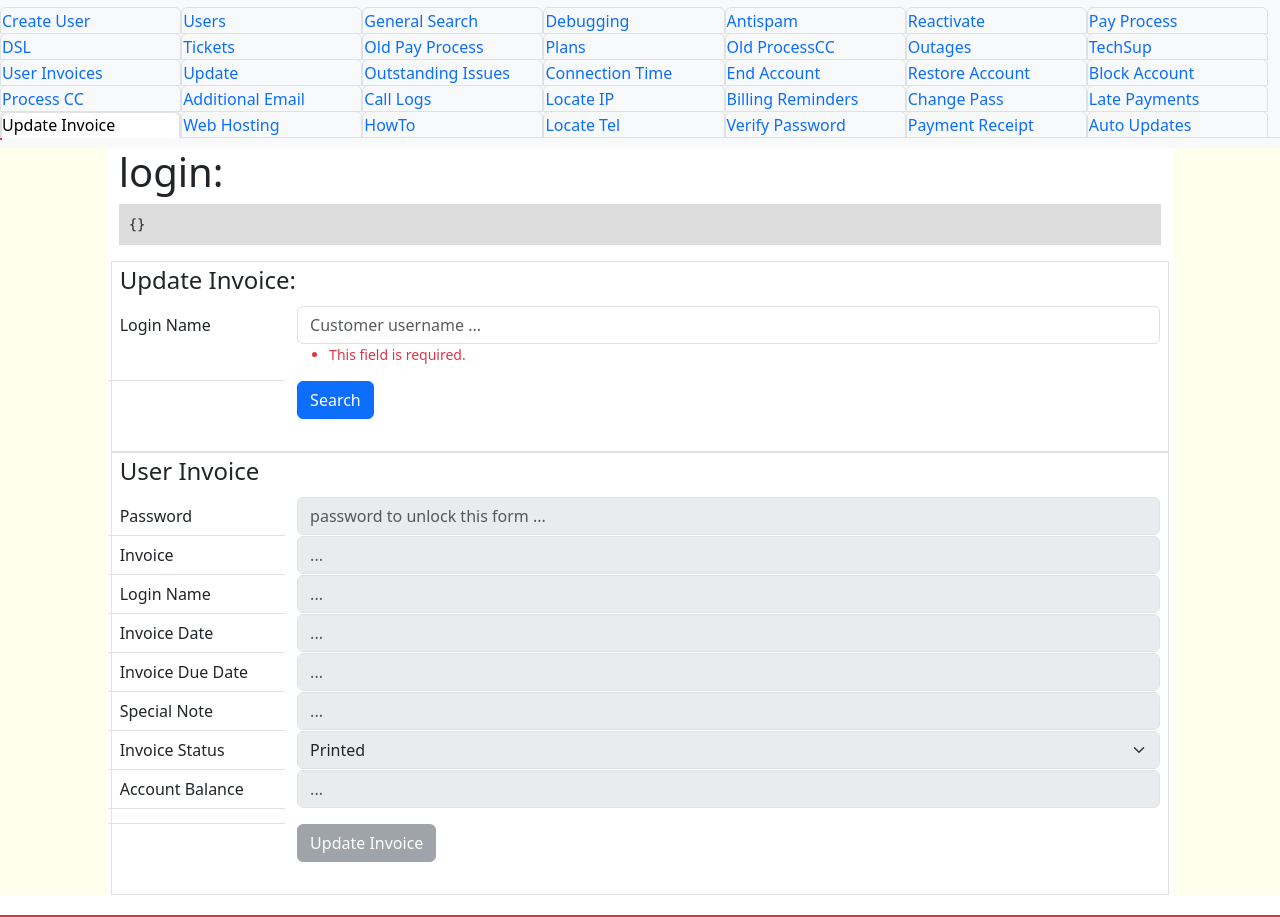
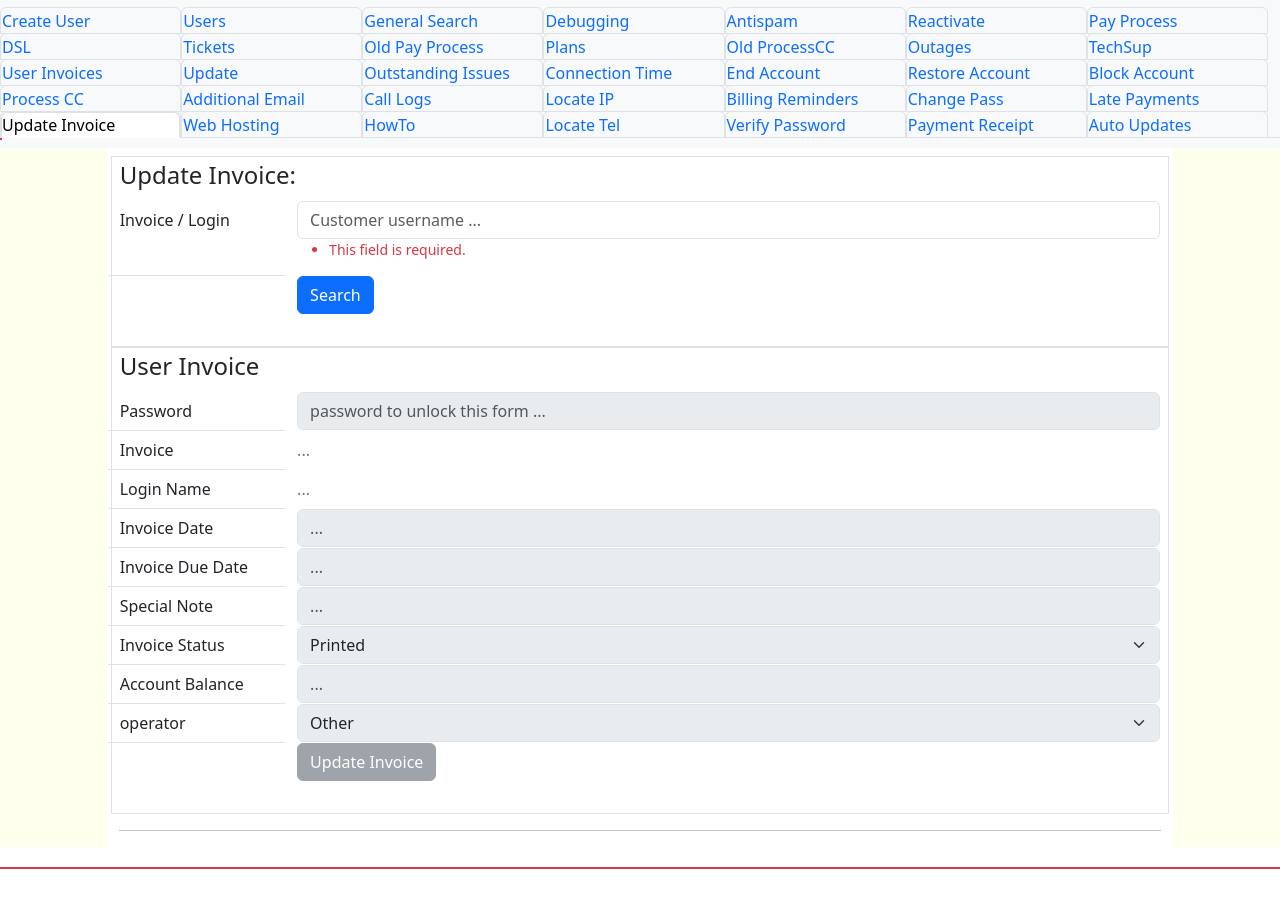
Before and after one commit to diktala/django-internaltools, a Django app: page /updateinvoice/ in a window 1280 px wide. Shown: the part 25-942 px from the top of the page. After the commit the page ends 894 px from the top, so only its background shows below. Run offline with Django 3.2, Linux system fonts and the light colour scheme; some libraries are stand-ins or nearby versions.

Commit message:
updateinvoice in transit3

```diff
--- a/internaltools/updateinvoice/templates/updateinvoice/sample.html
+++ b/internaltools/updateinvoice/templates/updateinvoice/sample.html
@@ -16,8 +16,7 @@
         {% endif %}
         {# formUserDetail.errors.items #}
         {# formUserDetail.errors.as_data #}
-	<h1>{{ debugMessage }}</h1>
-	<pre>{{ invoiceDetailDict|pprint }}</pre>
+        <h1>{{ debugMessage }}</h1>
         <!-- form search users -->
         <form id="SearchLoginForm" action="" novalidate="" method="GET">
             <div class="row g-3">
@@ -55,9 +54,7 @@
                     <!-- start div row -->
                     <div class="row mb-3">
                         <label for="{{ formInvoice.passe.id_for_label }}"
-                               class="border-bottom col-sm-2 col-form-label">
-                            {{ formInvoice.passe.label }}
-                        </label>
+                               class="border-bottom col-sm-2 col-form-label">{{ formInvoice.passe.label }}</label>
                         <div class="col-sm-10">
                             {{ formInvoice.passe }}<small class="form-text text-danger">{{ formInvoice.passe.errors }}</small>
                         </div>
@@ -69,9 +66,7 @@
                             {{ formInvoice.invoiceNumber }}<small class="form-text text-danger">{{ formInvoice.invoiceNumber.errors }}</small>
                         </div>
                         <label for="{{ formInvoice.loginName.id_for_label }}"
-                               class="border-bottom col-sm-2 col-form-label">
-                            {{ formInvoice.loginName.label }}
-                        </label>
+                               class="border-bottom col-sm-2 col-form-label">{{ formInvoice.loginName.label }}</label>
                         <div class="col-sm-10">
                             {{ formInvoice.loginName }}<small class="form-text text-danger">{{ formInvoice.loginName.errors }}</small>
                         </div>
@@ -83,9 +78,7 @@
                             {{ formInvoice.invoiceDate }}<small class="form-text text-danger">{{ formInvoice.invoiceDate.errors }}</small>
                         </div>
                         <label for="{{ formInvoice.dueDate.id_for_label }}"
-                               class="border-bottom col-sm-2 col-form-label">
-                            {{ formInvoice.dueDate.label }}
-                        </label>
+                               class="border-bottom col-sm-2 col-form-label">{{ formInvoice.dueDate.label }}</label>
                         <div class="col-sm-10">
                             {{ formInvoice.dueDate }}<small class="form-text text-danger">{{ formInvoice.dueDate.errors }}</small>
                         </div>
@@ -110,17 +103,15 @@
                         <div class="col-sm-10">
                             {{ formInvoice.accountBalance }}<small class="form-text text-danger">{{ formInvoice.accountBalance.errors }}</small>
                         </div>
-                        <label for="{{ formInvoice.operators.id_for_label }}"
-                               class="border-bottom col-sm-2 col-form-label">
-                            {{ formInvoice.operators.label }}
-                        </label>
+                        <label for="{{ formInvoice.operator.id_for_label }}"
+                               class="border-bottom col-sm-2 col-form-label">{{ formInvoice.operator.label }}</label>
                         <div class="col-sm-10">
-                            {{ formInvoice.operators }}<small class="form-text text-danger">{{ formInvoice.operators.errors }}</small>
+                            {{ formInvoice.operator }}<small class="form-text text-danger">{{ formInvoice.operator.errors }}</small>
                         </div>
                         <div class="col-sm-2"></div>
                         <div class="col-sm-10">
                             <button type="submit"
-                                    name="updateInvoice"
+                                    name="updateInvoiceBTN"
                                     value="1"
                                     accesskey="i"
                                     title="alt-I / ctrl-alt-I"
@@ -132,4 +123,65 @@
             </div>
         </form>
         <!-- end form update invoice -->
+        <!-- form invoice items -->
+        {% for eachItem in list_of_items %}
+            <form id="FormItems-{{ eachItem.itemLine.value }}"
+                  action=""
+                  novalidate=""
+                  method="POST">
+                {% csrf_token %}
+                {% for hidden in eachItem.hidden_fields %}{{ hidden }}{% endfor %}
+                <button disabled style="display:none;">
+                    <!-- this hidden button to disable submit on Enter key -->
+                </button>
+                <div class="row g-3">
+                    <fieldset class="form-group border" {{ isDisabled }}>
+                        <!-- start div row -->
+                        <div class="row mt-1 mb-1">
+                            {{ eachItem.passe.as_hidden }}
+                            {{ eachItem.invoiceNumber.as_hidden }}
+                            {{ eachItem.loginName.as_hidden }}
+                            {{ eachItem.invoiceDate.as_hidden }}
+                            {{ eachItem.dueDate.as_hidden }}
+                            {{ eachItem.specialNote.as_hidden }}
+                            {{ eachItem.invoiceStatus.as_hidden }}
+                            {{ eachItem.accountBalance.as_hidden }}
+                            <div class="col-sm-1">
+                                {{ eachItem.itemLine }}<small class="form-text text-danger">{{ eachItem.itemLine.errors }}</small>
+                            </div>
+                            <div class="col-sm-4">
+                                {{ eachItem.itemCode }}<small class="form-text text-danger">{{ eachItem.itemCode.errors }}</small>
+                            </div>
+                            <div class="col-sm-2">
+                                {{ eachItem.quantity }}<small class="form-text text-danger">{{ eachItem.quantity.errors }}</small>
+                            </div>
+                            <div class="col-sm-3">
+                                {{ eachItem.lineNote }}<small class="form-text text-danger">{{ eachItem.lineNote.errors }}</small>
+                            </div>
+                            <div class="col-sm-2">
+                                <button type="submit"
+                                        name="updateItemBTN"
+                                        value="1"
+                                        accesskey="l"
+                                        title="alt-L / ctrl-alt-L"
+                                        class="btn btn-secondary">Update</button>
+                            </div>
+                        </div>
+                        <!-- end div row -->
+                    </fieldset>
+                </div>
+            </form>
+        {% endfor %}
+        <!-- end form invoice items -->
+        <!-- start list of invoices -->
+        <hr />
+        <div class="container-fluid">
+            <div class="list-unstyled row">
+                {% for eachInvoice in list_of_all_invoices %}
+                    <a href="?loginName={{ eachInvoice.PrevInvoiceNumber }}"
+                       class="border list-item col-lg-2">{{ eachInvoice.PrevInvoiceDate }}</a>
+                {% endfor %}
+            </div>
+        </div>
+        <!-- end list of invoices -->
     {% endblock %}
--- a/internaltools/updateinvoice/views.py
+++ b/internaltools/updateinvoice/views.py
@@ -13,7 +13,7 @@ import commons
 
 class FormSearchLogin(forms.Form):
     loginName = forms.CharField(
-        label="Login Name",
+        label="Invoice / Login",
         widget=forms.TextInput(
             attrs={
                 "placeholder": "Customer username ...",
@@ -41,7 +41,7 @@ class FormInvoice(forms.Form):
                 "class": "form-control",
             }
         ),
-        required=True,
+        required=False,
         min_length=1,
         max_length=20,
         validators=[
@@ -56,7 +56,8 @@ class FormInvoice(forms.Form):
         widget=forms.TextInput(
             attrs={
                 "placeholder": "...",
-                "class": "form-control",
+                "class": "form-control-plaintext",
+                "readonly": "readonly",
             }
         ),
         required=True,
@@ -74,7 +75,8 @@ class FormInvoice(forms.Form):
         widget=forms.TextInput(
             attrs={
                 "placeholder": "...",
-                "class": "form-control",
+                "class": "form-control-plaintext",
+                "readonly": "readonly",
             }
         ),
         required=True,
@@ -141,7 +143,7 @@ class FormInvoice(forms.Form):
             )
         ],
     )
-    CHOICES = ["Printed","Reported","Paid","Canceled"]
+    CHOICES = ["Printed", "Reported", "Paid", "Canceled"]
     invoiceStatus = forms.ChoiceField(
         choices=[(op, op) for op in CHOICES],
         label="Invoice Status",
@@ -188,6 +190,18 @@ class FormInvoice(forms.Form):
                 message="invalid characters",
             )
         ],
+    )
+    originalItemLine = forms.DecimalField(
+        label="Original Item Line",
+        widget=forms.HiddenInput(
+            attrs={
+                "placeholder": "...",
+                "class": "form-control",
+            }
+        ),
+        required=False,
+        max_digits=3,
+        decimal_places=0,
     )
     itemLine = forms.DecimalField(
         label="Item Line",
@@ -240,7 +254,7 @@ class FormInvoice(forms.Form):
         ),
         required=False,
         min_length=1,
-        max_length=20,
+        max_length=30,
         validators=[
             RegexValidator(
                 regex="^[\w. &'<>;+$()/=@,:*#\"\\[\]-]*$",
@@ -248,13 +262,12 @@ class FormInvoice(forms.Form):
             )
         ],
     )
+    """
     def clean(self):
         cleaned_data = super().clean()
         itemLine = cleaned_data.get("itemLine")
         itemCode = cleaned_data.get("itemCode")
         quantity = cleaned_data.get("quantity")
-        """
-        """
         if (
             itemLine is not None
             and itemCode is not None
@@ -263,21 +276,38 @@ class FormInvoice(forms.Form):
             self.add_error("itemLine", 'some error for todo ....')
             self.cleaned_data["lineNote"] = " .......................... "
         return self.cleaned_data
+    """
 
 
-def getInvoice(login_or_invoice = ''):
+def getInvoice(login_or_invoice=""):
     querySQL = """EXECUTE wwwMaintenance.dbo.DisplayInvoice 2, @InvoiceNumberVar = %(InvoiceNumberVar)s"""
-    paramSQL = { "InvoiceNumberVar": str(login_or_invoice) }
-    invoiceDict = queryDBrow( querySQL, paramSQL )
-    strippedInvoiceDict = {key: value.strip() if isinstance(value, str) else value for key, value in invoiceDict.items()}
+    paramSQL = {"InvoiceNumberVar": str(login_or_invoice)}
+    invoiceDict = queryDBrow(querySQL, paramSQL)
+    strippedInvoiceDict = {
+        key: value.strip() if isinstance(value, str) else value
+        for key, value in invoiceDict.items()
+    }
     return strippedInvoiceDict
 
 
-def getInvoiceDetail(login_or_invoice = ''):
+def getInvoiceDetail(login_or_invoice=""):
     querySQL = """EXECUTE wwwMaintenance.dbo.DisplayInvoice 3, @InvoiceNumberVar = %(InvoiceNumberVar)s"""
-    paramSQL = { "InvoiceNumberVar": str(login_or_invoice) }
-    invoiceDict = queryDBall( querySQL, paramSQL )
+    paramSQL = {"InvoiceNumberVar": str(login_or_invoice)}
+    invoiceDict = queryDBall(querySQL, paramSQL)
     return invoiceDict
+
+
+def getItemCodes():
+    querySQL = """EXECUTE wwwMaintenance.dbo.DisplayInvoice 5 """
+    itemDict = queryDBall(querySQL)
+    return itemDict
+
+
+def getAllInvoices(login_or_invoice=""):
+    querySQL = """EXECUTE wwwMaintenance.dbo.DisplayInvoice 6, @InvoiceNumberVar = %(InvoiceNumberVar)s"""
+    paramSQL = {"InvoiceNumberVar": str(login_or_invoice)}
+    list_of_invoices = queryDBall(querySQL, paramSQL)
+    return list_of_invoices
 
 
 def submitToAladin(invoiceDict):
@@ -355,43 +385,97 @@ def index(request):
     }
     formSearchLogin = FormSearchLogin(defaultData)
     loginName = defaultData.get("loginName")
-    debugMessage = f"login: {loginName}"
+    # debugMessage = f"login: {loginName}"
     isUserExist = False
-    # formUserDetail.fields["postalCode"].initial = request.POST.get("postalCode")
     formInvoice = FormInvoice()
     invoiceDetailDict = dict()
-    """ GET request received """
+    list_of_all_invoices = dict()
+    list_of_items = []
+    """ Check if valid login or invoicenumber request received """
     if formSearchLogin.is_valid():
-        loginName = formSearchLogin.cleaned_data["loginName"]
-        # confirmedLoginName = commons.get_loginname_from_database(loginName)
-        invoiceDict = getInvoice(loginName)
+        invoice_or_login = formSearchLogin.cleaned_data["loginName"]
+        list_of_all_invoices = getAllInvoices(invoice_or_login)
+        invoiceDict = getInvoice(invoice_or_login)
         if invoiceDict:
             isUserExist = True
             formInvoice.fields["loginName"].initial = invoiceDict.get("LoginName")
-            formInvoice.fields["invoiceNumber"].initial = invoiceDict.get("InvoiceNumber")
-            formInvoice.fields["invoiceDate"].initial = commons.getDateFormatted(invoiceDict.get("InvoiceDate"))
-            formInvoice.fields["dueDate"].initial = commons.getDateFormatted(invoiceDict.get("DueDate"))
+            formInvoice.fields["invoiceNumber"].initial = invoiceDict.get(
+                "InvoiceNumber"
+            )
+            formInvoice.fields["invoiceDate"].initial = commons.getDateFormatted(
+                invoiceDict.get("InvoiceDate")
+            )
+            formInvoice.fields["dueDate"].initial = commons.getDateFormatted(
+                invoiceDict.get("DueDate")
+            )
             formInvoice.fields["specialNote"].initial = invoiceDict.get("SpecialNote")
-            formInvoice.fields["invoiceStatus"].initial = invoiceDict.get("InvoiceStatus")
-            # TODO: make function for accountbalance
-            formInvoice.fields["accountBalance"].initial = str(invoiceDict.get("AccountBalance"))[0:-2]
-            invoiceDetailDict = getInvoiceDetail(loginName)
-            debugMessage = f"confirmed entered:{loginName} {invoiceDict.get('LoginName')} "
+            formInvoice.fields["invoiceStatus"].initial = invoiceDict.get(
+                "InvoiceStatus"
+            )
+            formInvoice.fields["accountBalance"].initial = commons.getNumberFormatted(
+                invoiceDict.get("AccountBalance")
+            )
+            # debugMessage = f"confirmed entered:{invoice_or_login} {invoiceDict.get('LoginName')} "
+            itemDict = getItemCodes()
+            itemChoices = [
+                (item.get("ItemCode"), item.get("ItemCode")) for item in itemDict
+            ]
+            itemChoices.insert(0, ("", ""))
+            invoiceDetailDict = getInvoiceDetail(invoice_or_login)
+            for each_item in invoiceDetailDict:
+                form = FormInvoice()
+                form.fields["loginName"].initial = invoiceDict.get("LoginName")
+                form.fields["invoiceNumber"].initial = invoiceDict.get("InvoiceNumber")
+                form.fields["invoiceDate"].initial = commons.getDateFormatted(
+                    invoiceDict.get("InvoiceDate")
+                )
+                form.fields["dueDate"].initial = commons.getDateFormatted(
+                    invoiceDict.get("DueDate")
+                )
+                form.fields["specialNote"].initial = invoiceDict.get("SpecialNote")
+                form.fields["invoiceStatus"].initial = invoiceDict.get("InvoiceStatus")
+                form.fields["accountBalance"].initial = commons.getNumberFormatted(
+                    invoiceDict.get("AccountBalance")
+                )
+                form.fields["originalItemLine"].initial = each_item.get("ItemNumber")
+                form.fields["itemLine"].initial = each_item.get("ItemNumber")
+                form.fields["itemCode"].choices = itemChoices
+                form.fields["itemCode"].initial = each_item.get("ItemCode")
+                form.fields["quantity"].initial = each_item.get("QuantitySold")
+                form.fields["lineNote"].initial = each_item.get("LineNote")
+                list_of_items.append(form)
     """ --- """
-    if (
-        request.method == "POST"
-    ):
-        formInvoice = FormInvoice( request.POST.dict() )
+    if request.method == "POST" and request.POST.get("updateInvoiceBTN"):
+        formInvoice = FormInvoice(request.POST.dict())
+        if formInvoice.is_valid():
+            messages.add_message(request, messages.SUCCESS, f"Form is VALID")
+        else:
+            messages.add_message(request, messages.WARNING, f"Form is still INVALID")
+
+    if request.method == "POST" and request.POST.get("updateItemBTN"):
+        itemLine = request.POST.get("originalItemLine")
+        itemIndex = int(itemLine) - 1
+        list_of_items[itemIndex] = FormInvoice(request.POST.dict())
+        list_of_items[itemIndex].fields["itemCode"].choices = itemChoices
+        itemForm = list_of_items[itemIndex]
+        # itemCodeValue = itemForm.fields["itemCode"].initial
+        # messages.add_message(request, messages.INFO, f"Item is {itemLine} - {itemCodeValue}")
+        if itemForm.is_valid():
+            messages.add_message(request, messages.SUCCESS, f"Item is VALID")
+        else:
+            messages.add_message(request, messages.WARNING, f"Item is still INVALID")
     #
     urlQuery = f"LoginName={loginName}"
     context = {
-        "debugMessage": debugMessage,
+        # "debugMessage": debugMessage,
         "loginName": loginName,
         "isDisabled": "" if isUserExist else "disabled",
         "domain": os.environ.get("DOMAIN"),
         "urlQuery": urlQuery,
         "formSearchLogin": formSearchLogin,
         "formInvoice": formInvoice,
+        "list_of_items": list_of_items,
         "invoiceDetailDict": invoiceDetailDict,
+        "list_of_all_invoices": list_of_all_invoices,
     }
     return render(request, "updateinvoice/sample.html", context)
```
